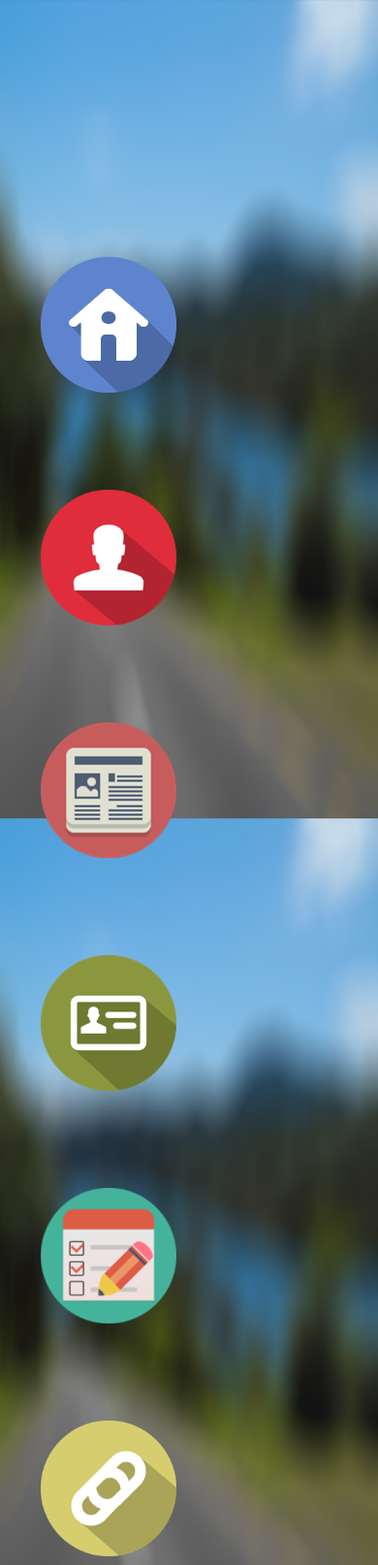
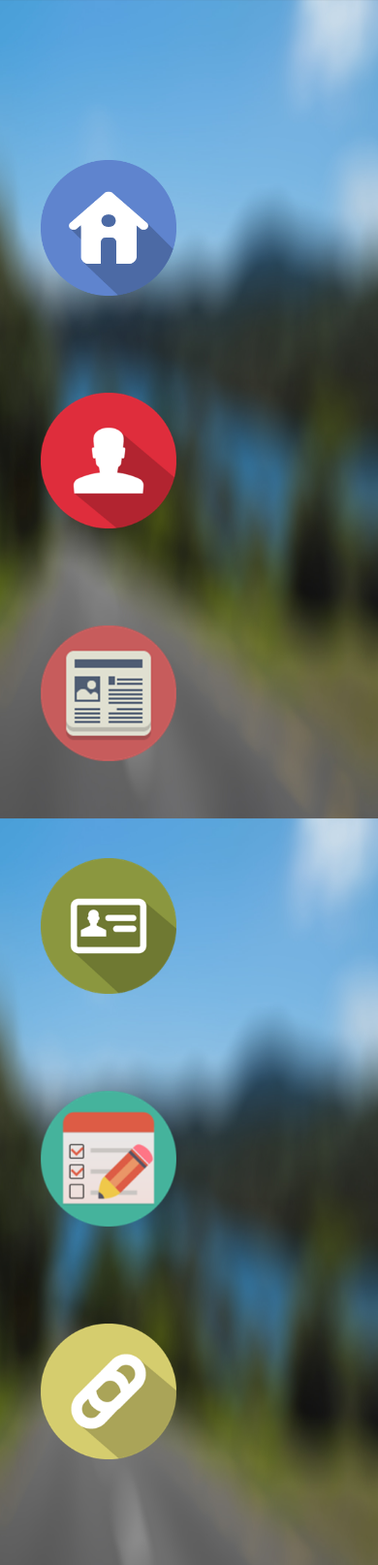
Before and after one commit to Ferdinand1945/korkort, a PHP site: page /menu.html in a window 390 px wide; the page is wider, and only the part inside the window is pictured. Shown: the top 1614 px of that part at 97% size. Run offline with PHP 8.4, Linux system fonts and the light colour scheme.

Commit message:
fixing menu top

```diff
--- a/css/style.css
+++ b/css/style.css
@@ -617,15 +617,6 @@ padding-top: 65px;
 }
 }
 
-@media screen and (max-width: 800px) {
-.top-fix {
-  margin-top: 100px;
-}
-}
-
-
-
-
   .container-xl {
     width: 1160px;
   }
@@ -669,9 +660,13 @@ background-color: #C0392B;
 margin: 14px 0;
 }
 .top-fix {
-margin-top: 200px;
+margin-top: 100px;
 }
-
+@media screen and (min-width: 1300px){
+  .top-fix {
+  margin-top: 200px;
+  }
+}
 .user-text {
 color: #FFF;
 font-size: 21px;
```
